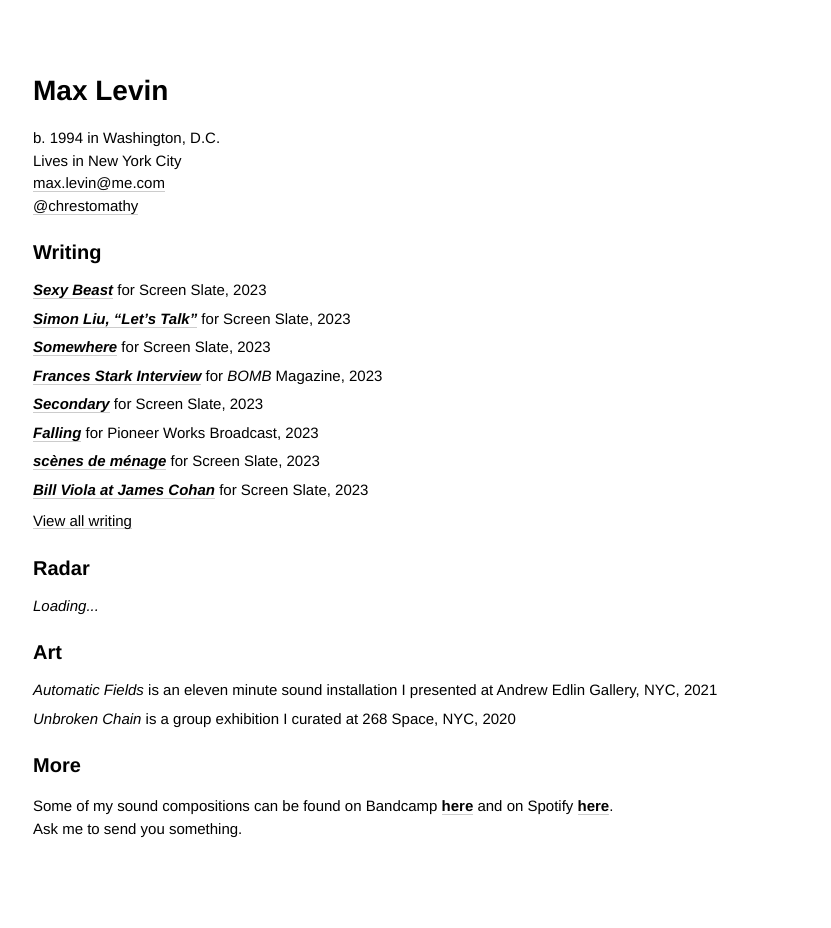
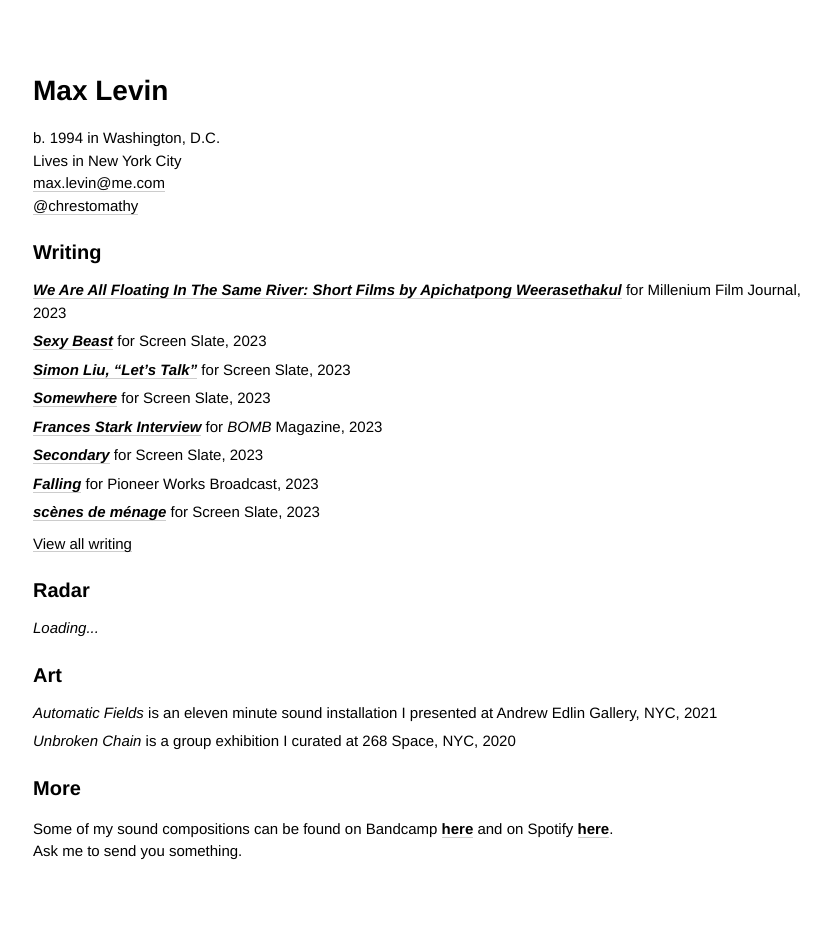
Before and after one commit to minicreative/maxlevin.me, a Jekyll site: the page built from index.md, in a window 1280 px wide. Shown: the whole page, without its empty margins (17-848 px from the left). Built offline with Jekyll 4.4.1, drawn with Linux system fonts in a browser that asks for light colours; before the commit the page ends 905 px from its top, so only the background shows below that.

Commit message:
Updated Index

```diff
--- a/index.md
+++ b/index.md
@@ -7,6 +7,10 @@ sections:
   condense_button: View all writing
   condense_count: 8
   items:
+  - description: "**[*We Are All Floating In The Same River: Short Films by Apichatpong
+      Weerasethakul*](https://millenniumfilmjournal.com/product/mfj-78-now-and-then/)**
+      for Millenium Film Journal, 2023"
+    image:
   - description: "**[*Sexy Beast*](https://www.screenslate.com/articles/sexy-beast)**
       for Screen Slate, 2023"
     image: "/uploads/sexy-beast.jpg"
```
